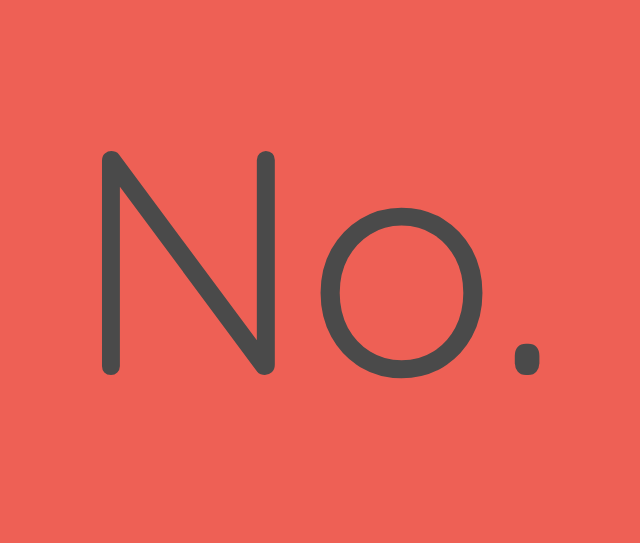
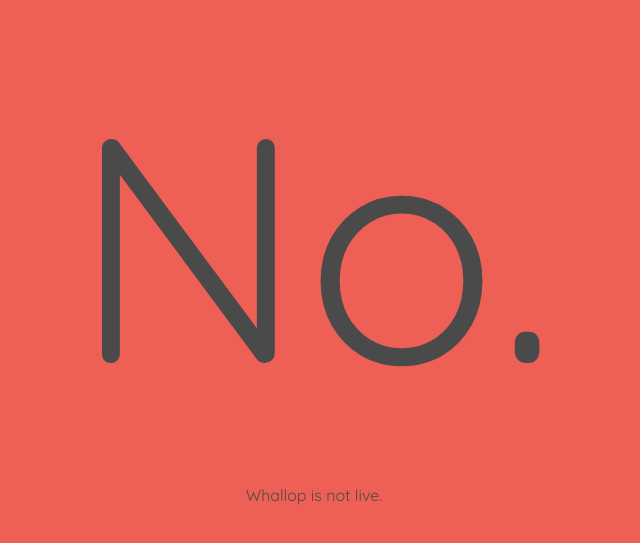
Before and after one commit to CHCMATT/is.whallop.live, a plain HTML site: page index.html in a window 1280 px wide. Shown: the part 145-688 px from the top of the page, without its empty margins (326-966 px from the left). Drawn offline with nearby package versions, Linux system fonts and the light colour scheme.

Commit message:
Add files via upload

```diff
--- a/index.html
+++ b/index.html
@@ -16,6 +16,7 @@
 <body class="scrollbar-hide">
   <div class="answer-container">
     <h1 class="answer-text">No.</h1>
+    <h5 class="answer-subtext">Whallop is not live.</h5>
   </div>
 </body>
 
--- a/src/css/style.css
+++ b/src/css/style.css
@@ -15,6 +15,10 @@ body {
 	text-align: center;
 }
 
+.answer-subtext {
+	text-align: center;
+}
+
 .answer-container {
 	position: absolute;
 	top: 50%;
```
